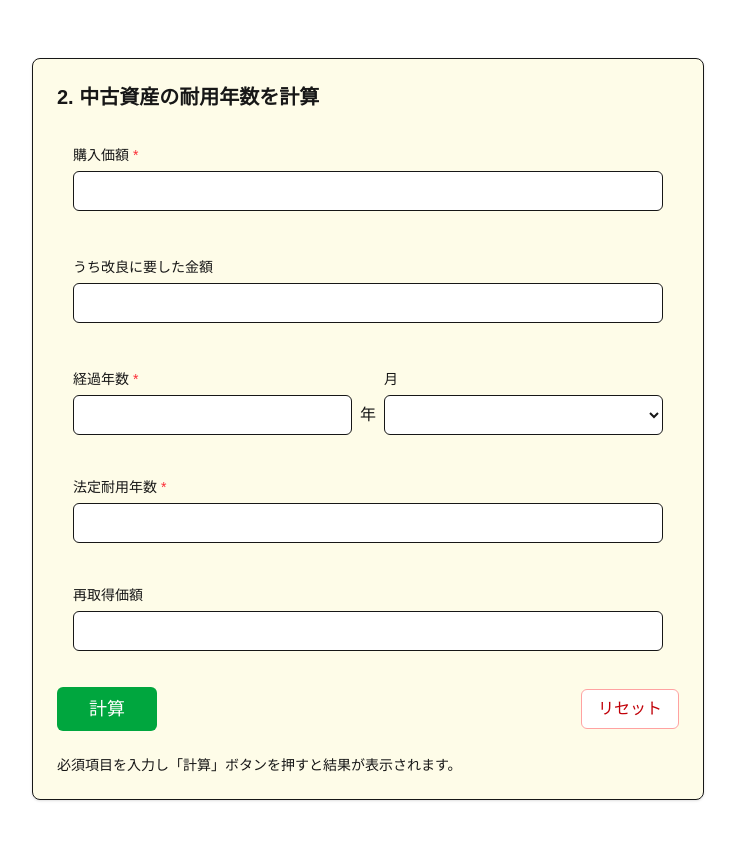
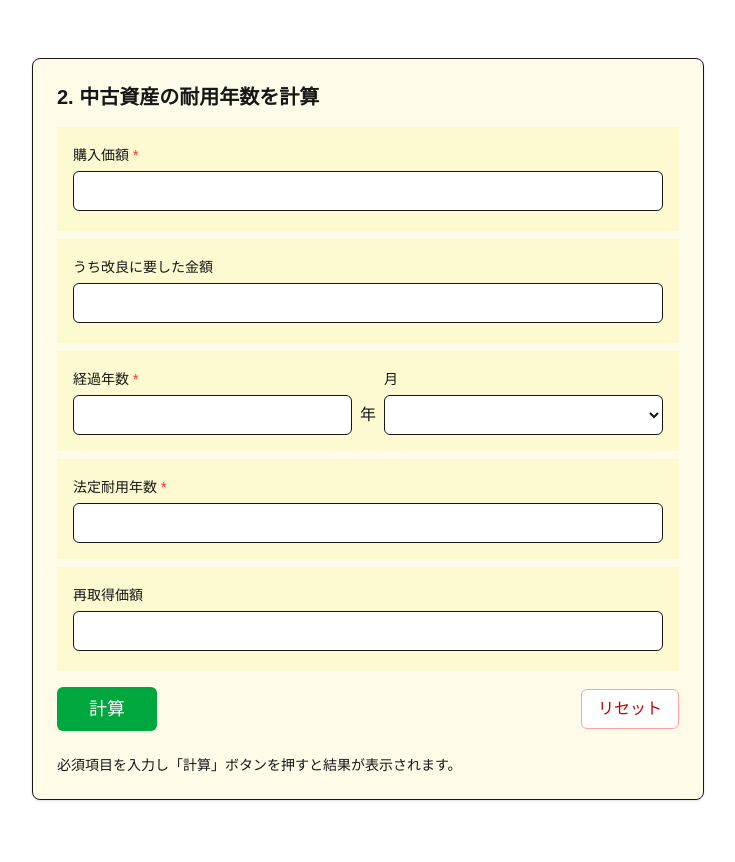
Before and after one commit to ryo8073/building-lifespan-calculator, a Next.js app: page / in a window 1280 px wide. Shown: the part 460-1322 px from the top of the page, without its empty margins (272-1007 px from the left). Built offline with nearby package versions, Linux system fonts and the light colour scheme.

Commit message:
UsedAssetCalculatorForm: inputGroupClassName props追加型定義修正Vercel型エラー対応

```diff
--- a/src/features/used-asset-calculator/components/UsedAssetCalculatorForm.tsx
+++ b/src/features/used-asset-calculator/components/UsedAssetCalculatorForm.tsx
@@ -16,6 +16,7 @@ import { Select } from '@/components/ui/Select';
 /**
  * 中古資産耐用年数計算フォーム
  * @param cardClassName - カードの追加クラス
+ * @param inputGroupClassName - 入力グループの追加クラス
  */
 export type UsedAssetCalculatorFormValues = {
   purchasePrice: string;
@@ -27,9 +28,11 @@ export type UsedAssetCalculatorFormValues = {
 };
 
 export function UsedAssetCalculatorForm({
-  cardClassName = "bg-gray-50 dark:bg-neutral-900"
+  cardClassName = "bg-gray-50 dark:bg-neutral-900",
+  inputGroupClassName = "",
 }: {
   cardClassName?: string;
+  inputGroupClassName?: string;
 }) {
   const usefulLifeEntry = useUsefulLifeStore((s) => s.usefulLifeEntry);
   const [result, setResult] = useState<ReturnType<typeof calculateUsedAssetUsefulLife> | null>(null);
@@ -138,7 +141,7 @@ export function UsedAssetCalculatorForm({
       <h2 className="text-xl font-semibold mb-4">2. 中古資産の耐用年数を計算</h2>
       <form className="space-y-6" onSubmit={handleSubmit(onSubmit)} aria-label="中古資産耐用年数計算フォーム">
         {/* 購入価額 */}
-        <div className="p-4 mb-2">
+        <div className={`p-4 mb-2 ${inputGroupClassName}`}>
           <Label htmlFor="purchasePrice" required>
             購入価額 <span className="text-red-500">*</span>
           </Label>
@@ -165,7 +168,7 @@ export function UsedAssetCalculatorForm({
           <div className="text-xs text-muted-foreground mt-1">{formatNumberWithComma(watch('purchasePrice'))}</div>
         </div>
         {/* 改良費 */}
-        <div className="p-4 mb-2">
+        <div className={`p-4 mb-2 ${inputGroupClassName}`}>
           <Label htmlFor="improvementCost">
             うち改良に要した金額
           </Label>
@@ -192,7 +195,7 @@ export function UsedAssetCalculatorForm({
           <div className="text-xs text-muted-foreground mt-1">{formatNumberWithComma(watch('improvementCost'))}</div>
         </div>
         {/* 経過年月 */}
-        <div className="flex gap-2 items-end p-4 mb-2">
+        <div className={`flex gap-2 items-end p-4 mb-2 ${inputGroupClassName}`}>
           <div className="flex-1">
             <Label htmlFor="elapsedYears" required>
               経過年数 <span className="text-red-500">*</span>
@@ -238,7 +241,7 @@ export function UsedAssetCalculatorForm({
           </div>
         </div>
         {/* 法定耐用年数 */}
-        <div className="p-4 mb-2">
+        <div className={`p-4 mb-2 ${inputGroupClassName}`}>
           <Label htmlFor="originalUsefulLife" required>
             法定耐用年数 <span className="text-red-500">*</span>
           </Label>
@@ -264,7 +267,7 @@ export function UsedAssetCalculatorForm({
           )}
         </div>
         {/* 再取得価額 */}
-        <div className="p-4 mb-2">
+        <div className={`p-4 mb-2 ${inputGroupClassName}`}>
           <Label htmlFor="reacquisitionPrice">
             再取得価額
           </Label>
```
